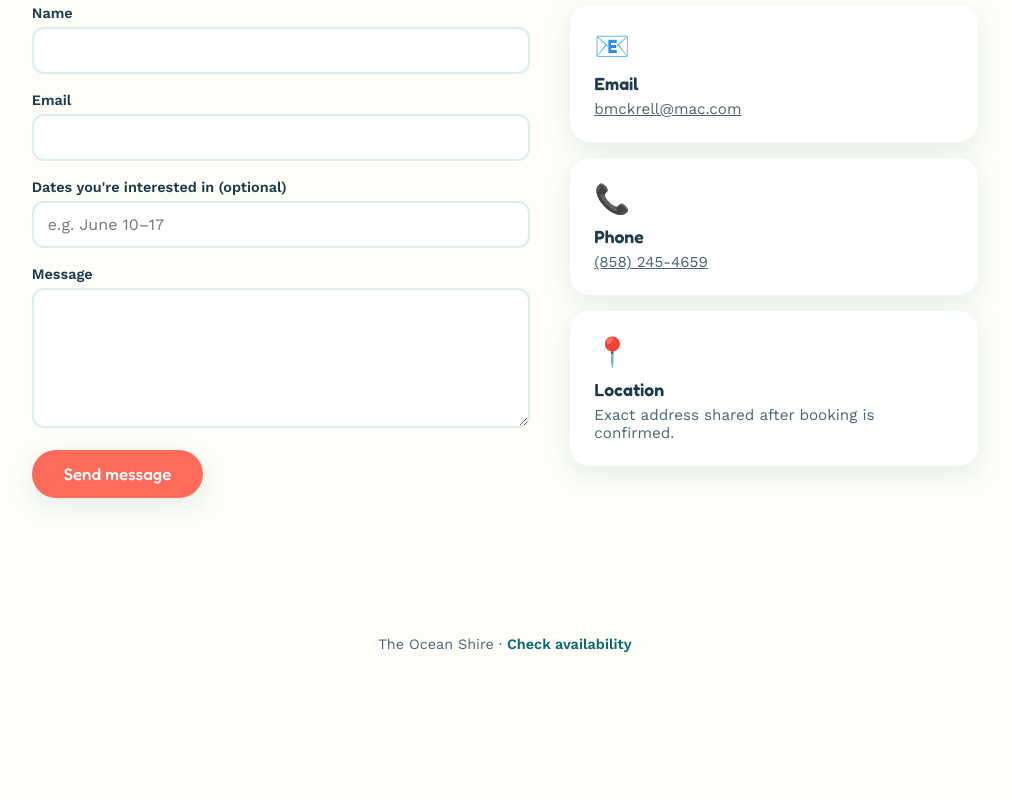
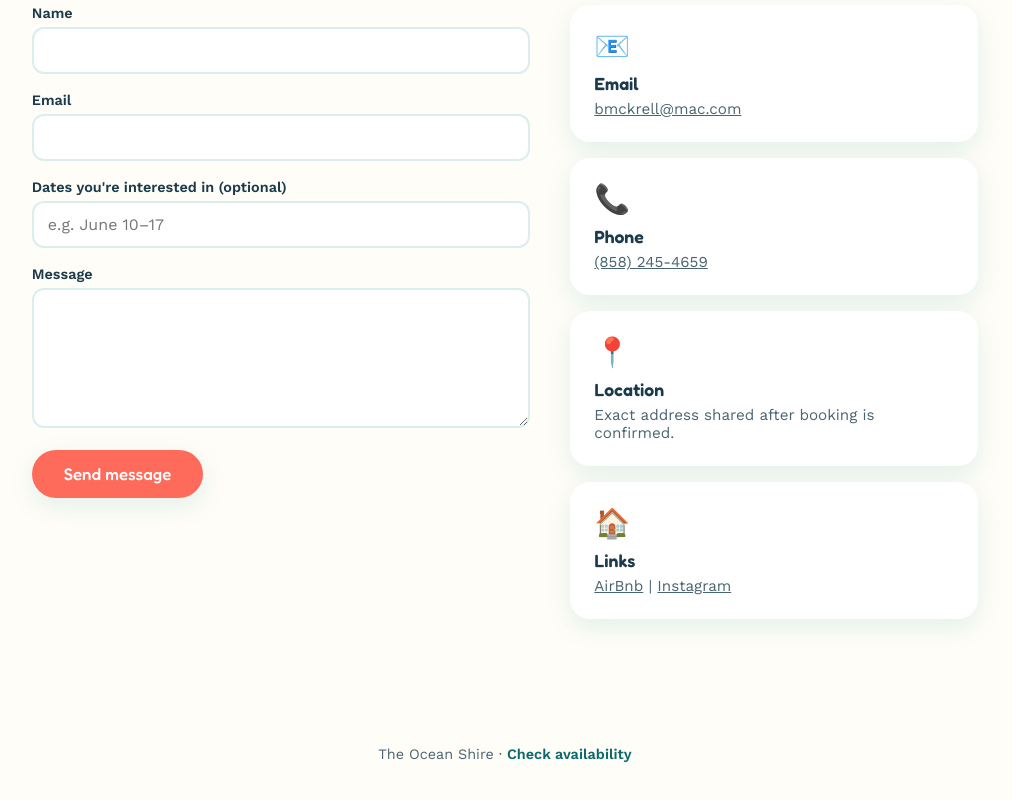
Before and after one commit to mwanta/rental_website, a website: page public/contact.html in a window 1280 px wide. Shown: the part 398-1198 px from the top of the page, without its empty margins (135-1147 px from the left). Before the commit the page ends 1104 px from the top, so only its background shows below. Drawn offline with nearby package versions, Linux system fonts and the light colour scheme.

Commit message:
updated contact info

```diff
--- a/package.json
+++ b/package.json
@@ -7,9 +7,9 @@
     "start": "node server.js"
   },
   "dependencies": {
+    "dotenv": "^16.4.5",
     "express": "^4.19.2",
-    "node-ical": "^0.20.1",
-    "dotenv": "^16.4.5",
-    "nodemailer": "^6.9.14"
+    "node-ical": "^0.27.1",
+    "nodemailer": "^10.0.0"
   }
 }
--- a/public/contact.html
+++ b/public/contact.html
@@ -77,6 +77,14 @@
                 <h3>Location</h3>
                 <p>Exact address shared after booking is confirmed.</p>
             </div>
+            <div class="card">
+                <span class="icon">🏠</span>
+                <h3>Links</h3>
+                <p><a href="https://www.airbnb.com/rooms/37858377?check_in=2026-10-28&check_out=2026-11-02&guests=1&adults=1&s=67&unique_share_id=2ba0a395-a039-4d84-9b78-2f2582a80822">AirBnb</a>
+                    |
+                    <a href="https://www.instagram.com/oceanshire10/">Instagram</a>
+                </p>
+            </div>
         </div>
     </div>
 </section>
```
Also changed, not shown: 1 other file.
